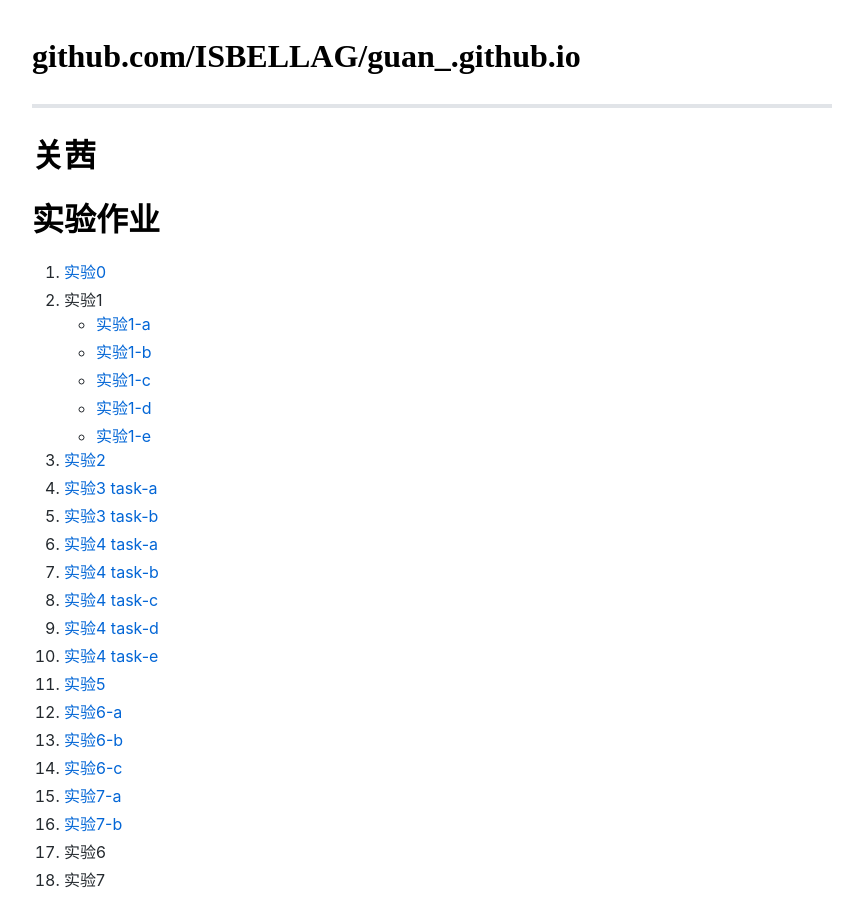
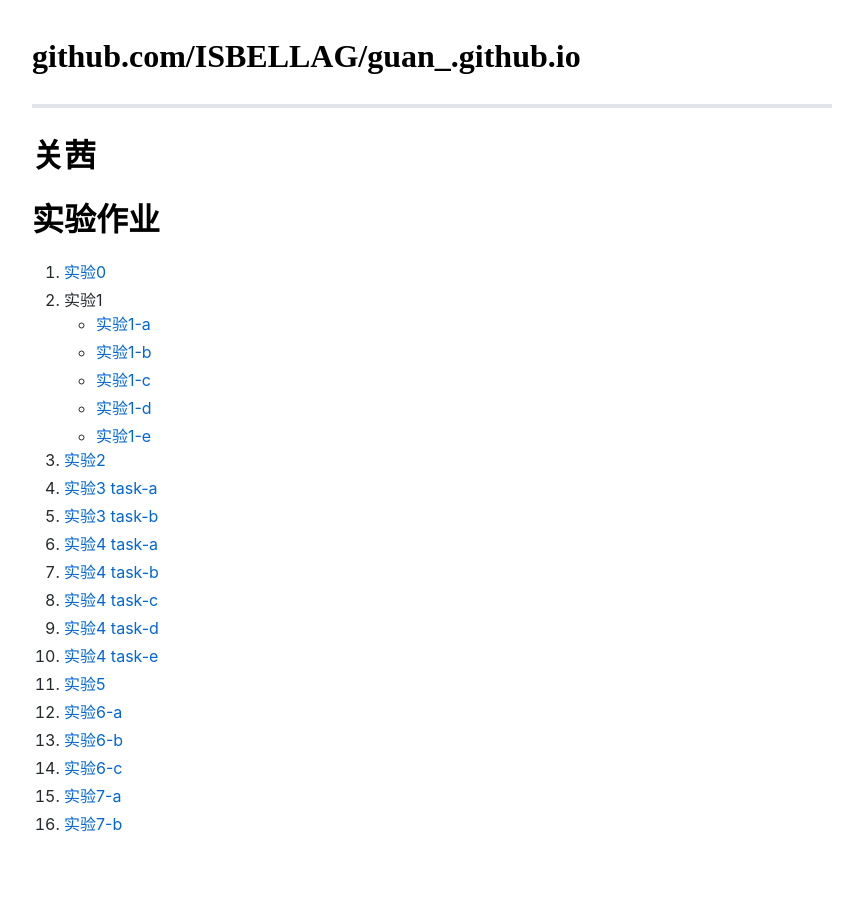
Before and after one commit to ISBELLAG/guan_.github.io, a plain HTML site: page lab.html in a window 1280 px wide. Shown: the whole page, without its empty margins (118-981 px from the left). After the commit the page ends 868 px from the top, so only its background shows below. Drawn offline with Linux system fonts and the light colour scheme; files whose address does not match are found by name.

Commit message:
ll commit

```diff
--- a/lab.html
+++ b/lab.html
@@ -44,8 +44,6 @@
 			<li><a class="anchorjs-link" href="lab7-b.html">实验7-b</a></li>
 
 
-		<li>实验6</li>
-		<li>实验7</li>
 		</ol>
 		</div>
 		</body>
```
